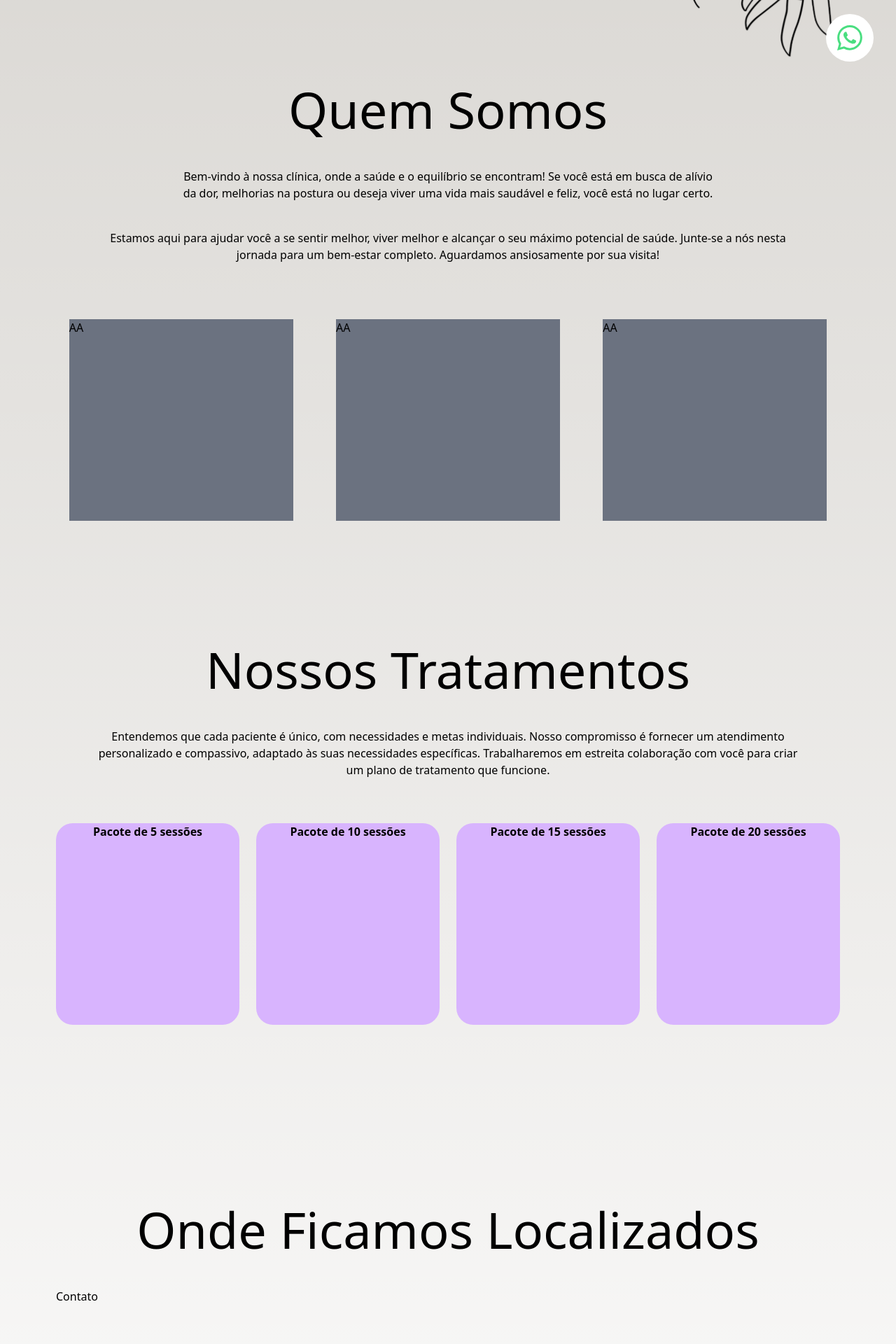
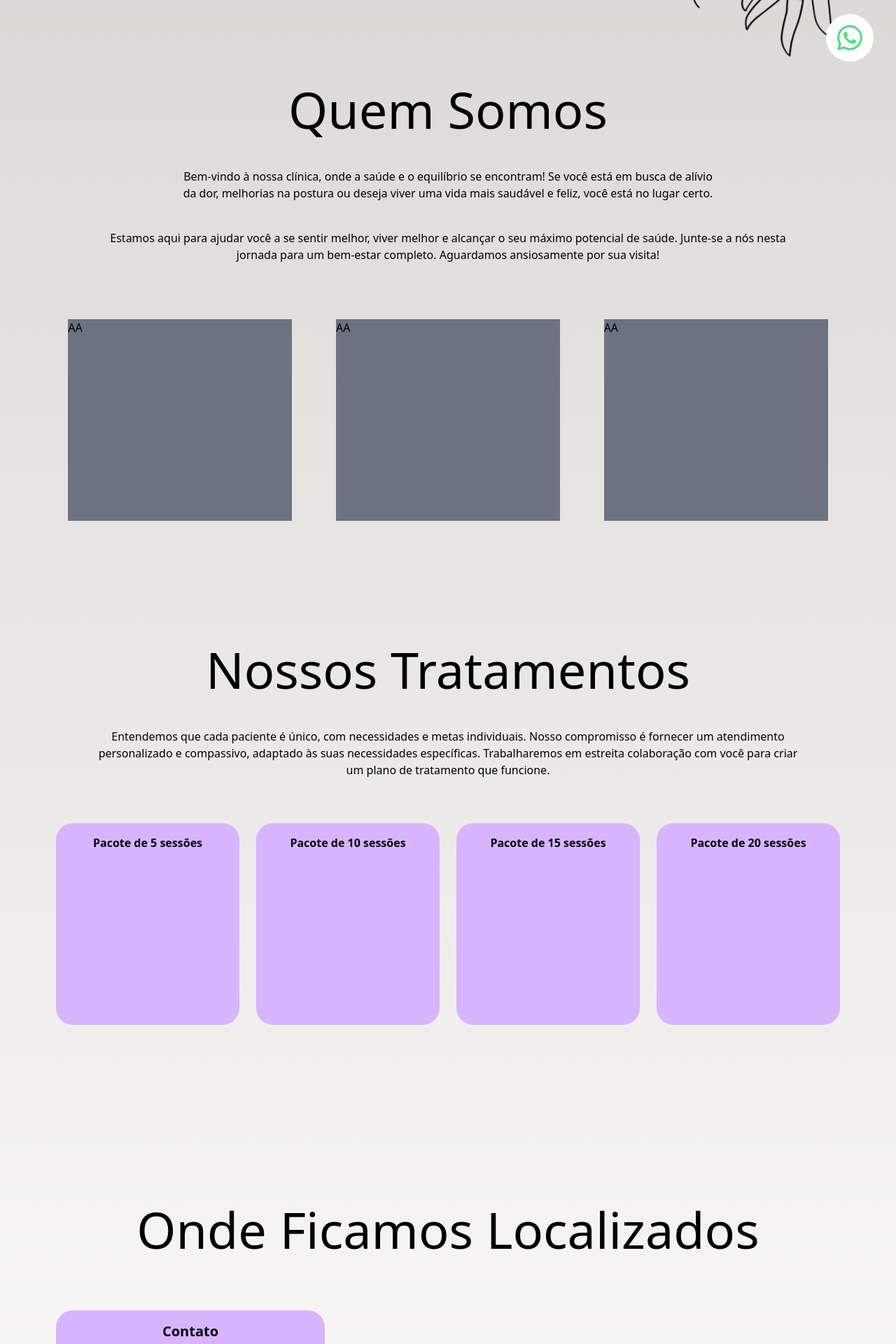
Before and after one commit to HenriqueBragaMoreira/clinica-maos-que-curam, a Next.js app: page / in a window 1280 px wide. Shown: the part 680-2600 px from the top of the page at 70% size. Built offline with nearby package versions, Linux system fonts and the light colour scheme.

Commit message:
added more responsive and new layouts

```diff
--- a/next.config.js
+++ b/next.config.js
@@ -2,5 +2,11 @@
 const nextConfig = {
   reactStrictMode: true,
 }
+module.exports = {
+  webpack(config) {
+    config.infrastructureLogging = { debug: /PackFileCache/ }
+    return config;
+  }
+}
 
 module.exports = nextConfig
--- a/src/pages/index.tsx
+++ b/src/pages/index.tsx
@@ -5,18 +5,22 @@ import { BsWhatsapp } from "react-icons/bs";
 export default function Home() {
   return (
     <div>
-      <header className="xl:mx-20 min-h-screen">
+      <div className="mx-5 xl:mx-20">
+        <header className="md:min-h-screen">
           <div className="flex justify-around items-center">
             <div className="flex flex-col text-center">
-
-            <h1 className="text-4xl 2xl:text-8xl md:text-6xl xl:text-7xl font-cursive">Quiropraxia Mãos Que Curam</h1>
+              <h1 className="text-6xl 2xl:text-8xl md:text-6xl xl:text-7xl font-cursive mt-8 lg:mt-0">
+                Quiropraxia Mãos Que Curam
+              </h1>
               <div className="mt-12">
                 <p className="text-xl mb-7">
-              Não espere mais para dar o primeiro passo em direção a uma vida<br/>
+                  Não espere mais para dar o primeiro passo em direção a uma
+                  vida
+                  <br />
                   mais saudável e sem dor.
                 </p>
                 <p className="text-xl">
-              Marque sua consulta conosco hoje mesmo e descubra como a<br/>
+                  Marque sua consulta conosco hoje mesmo e descubra como a<br />
                   quiropraxia pode melhorar a sua qualidade de vida.
                 </p>
               </div>
@@ -40,56 +44,73 @@ export default function Home() {
           </a>
         </header>
 
-      <main className="px-20 min-h-screen">
+        <main className="md:min-h-screen mb-8 lg:mb-0">
           <div className="text-center">
-        <h1 className="text-4xl 2xl:text-8xl md:text-6xl xl:text-7xl mb-12">Quem Somos</h1>
+            <h1 className="text-4xl 2xl:text-8xl md:text-6xl xl:text-7xl mb-12">
+              Quem Somos
+            </h1>
             <p className="mb-10">
-          Bem-vindo à nossa clínica, onde a saúde e o equilíbrio se encontram!
-          Se você está em busca de alívio <br /> da dor, melhorias na postura ou
-          deseja viver uma vida mais saudável e feliz, você está no lugar certo.
+              Bem-vindo à nossa clínica, onde a saúde e o equilíbrio se
+              encontram! Se você está em busca de alívio <br /> da dor,
+              melhorias na postura ou deseja viver uma vida mais saudável e
+              feliz, você está no lugar certo.
             </p>
             <p className="mb-20">
               Estamos aqui para ajudar você a se sentir melhor, viver melhor e
-          alcançar o seu máximo potencial de saúde. Junte-se a nós nesta <br />{" "}
-          jornada para um bem-estar completo. Aguardamos ansiosamente por sua
-          visita!
+              alcançar o seu máximo potencial de saúde. Junte-se a nós nesta{" "}
+              <br /> jornada para um bem-estar completo. Aguardamos ansiosamente
+              por sua visita!
             </p>
           </div>
 
-        <div className="flex justify-around flex-col items-center sm:flex-row sm:items-center gap-6">
+          <div className="flex justify-around flex-col items-center lg:flex-row sm:items-center gap-7">
             <div className="bg-gray-500 w-80 h-72">AA</div>
             <div className="bg-gray-500 w-80 h-72">AA</div>
             <div className="bg-gray-500 w-80 h-72">AA</div>
           </div>
         </main>
 
-      <div className="px-20 min-h-screen text-center">
-        <h1 className="text-4xl 2xl:text-8xl md:text-6xl xl:text-7xl mb-12">Nossos Tratamentos</h1>
+        <div className="md:min-h-screen text-center mb-8 lg:mb-0">
+          <h1 className="text-4xl 2xl:text-8xl md:text-6xl xl:text-7xl mb-12">
+            Nossos Tratamentos
+          </h1>
           <p className="mb-16">
             Entendemos que cada paciente é único, com necessidades e metas
             individuais. Nosso compromisso é fornecer um atendimento <br />{" "}
-          personalizado e compassivo, adaptado às suas necessidades específicas.
-          Trabalharemos em estreita colaboração com você para criar <br /> um
-          plano de tratamento que funcione.
+            personalizado e compassivo, adaptado às suas necessidades
+            específicas. Trabalharemos em estreita colaboração com você para
+            criar <br /> um plano de tratamento que funcione.
           </p>
           <div className="flex justify-around flex-col items-center lg:flex-row sm:items-center gap-6">
-          <div className="bg-purple-300 w-72 h-72 rounded-3xl font-bold">Pacote de 5 sessões</div>
-          <div className="bg-purple-300 w-72 h-72 rounded-3xl font-bold">Pacote de 10 sessões</div>
-          <div className="bg-purple-300 w-72 h-72 rounded-3xl font-bold">Pacote de 15 sessões</div>
-          <div className="bg-purple-300 w-72 h-72 rounded-3xl font-bold">Pacote de 20 sessões</div>
+            <div className="bg-purple-300 w-72 h-72 rounded-3xl font-bold pt-4">
+              Pacote de 5 sessões
             </div>
+            <div className="bg-purple-300 w-72 h-72 rounded-3xl font-bold pt-4">
+              Pacote de 10 sessões
             </div>
-
-      <div className="px-20 min-h-screen">
-        <h1 className="text-4xl 2xl:text-8xl md:text-6xl xl:text-7xl mb-12 text-center">Onde Ficamos Localizados</h1>
-        <div>
-          <div>
-            <p>Contato</p>
+            <div className="bg-purple-300 w-72 h-72 rounded-3xl font-bold pt-4">
+              Pacote de 15 sessões
+            </div>
+            <div className="bg-purple-300 w-72 h-72 rounded-3xl font-bold pt-4">
+              Pacote de 20 sessões
             </div>
           </div>
         </div>
 
-      <footer className="bg-slate-500 text-center text-white">Desenvolved by braga</footer>
+        <div className="md:min-h-screen">
+          <h1 className="text-4xl 2xl:text-8xl md:text-6xl xl:text-7xl mb-12 text-center">
+            Onde Ficamos Localizados
+          </h1>
+          <div>
+            <div className="mt-20 bg-purple-300 w-96 mr-6 h-96 rounded-3xl">
+              <p className="font-bold text-xl text-center pt-4">Contato</p>
+            </div>
+          </div>
+        </div>
+      </div>
+      <footer className="p-1.5 bg-black w-full text-white text-center">
+        Desenvolved by braga
+      </footer>
     </div>
   );
 }
```
Lines whose indentation alone changed are shown as unchanged.
